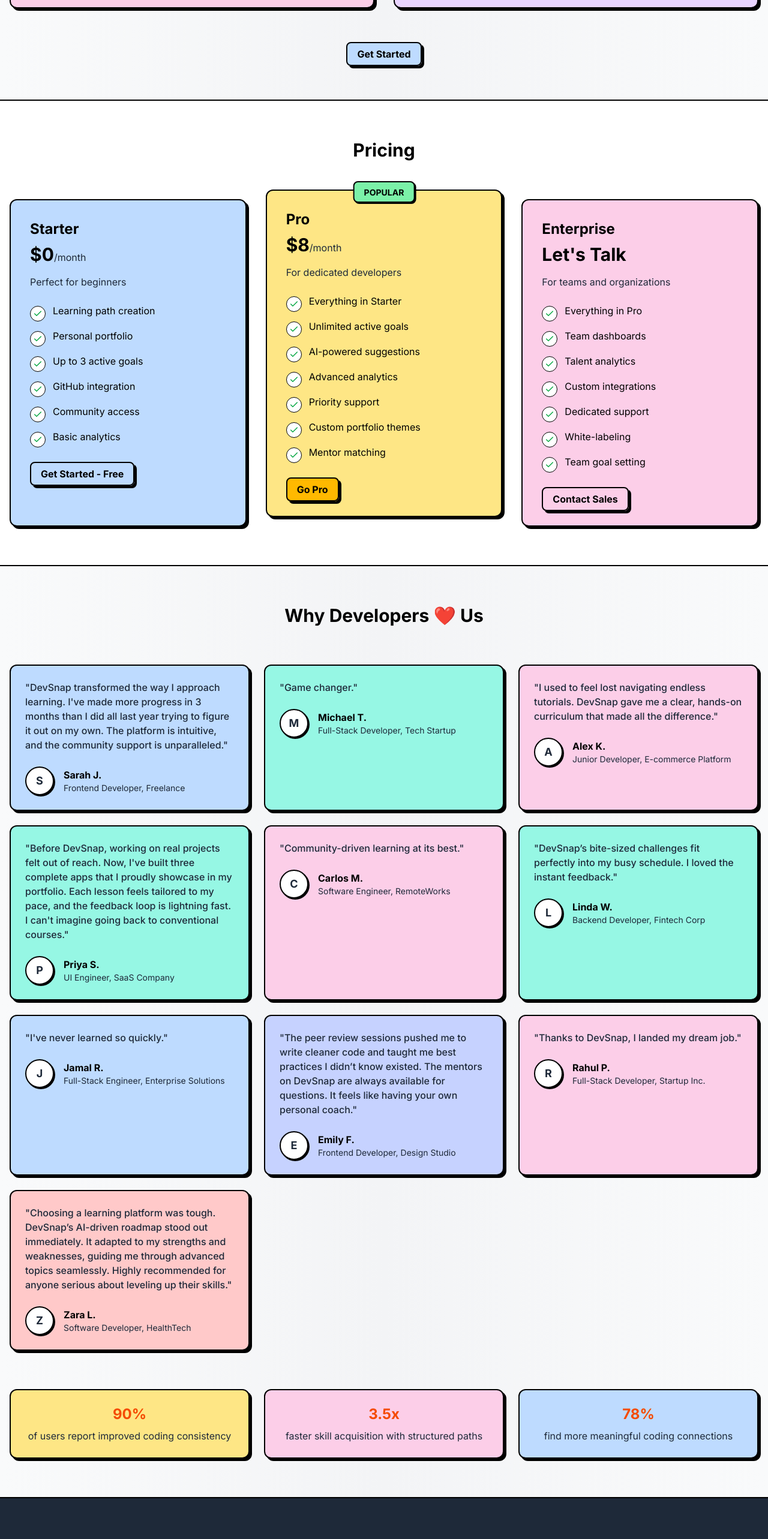
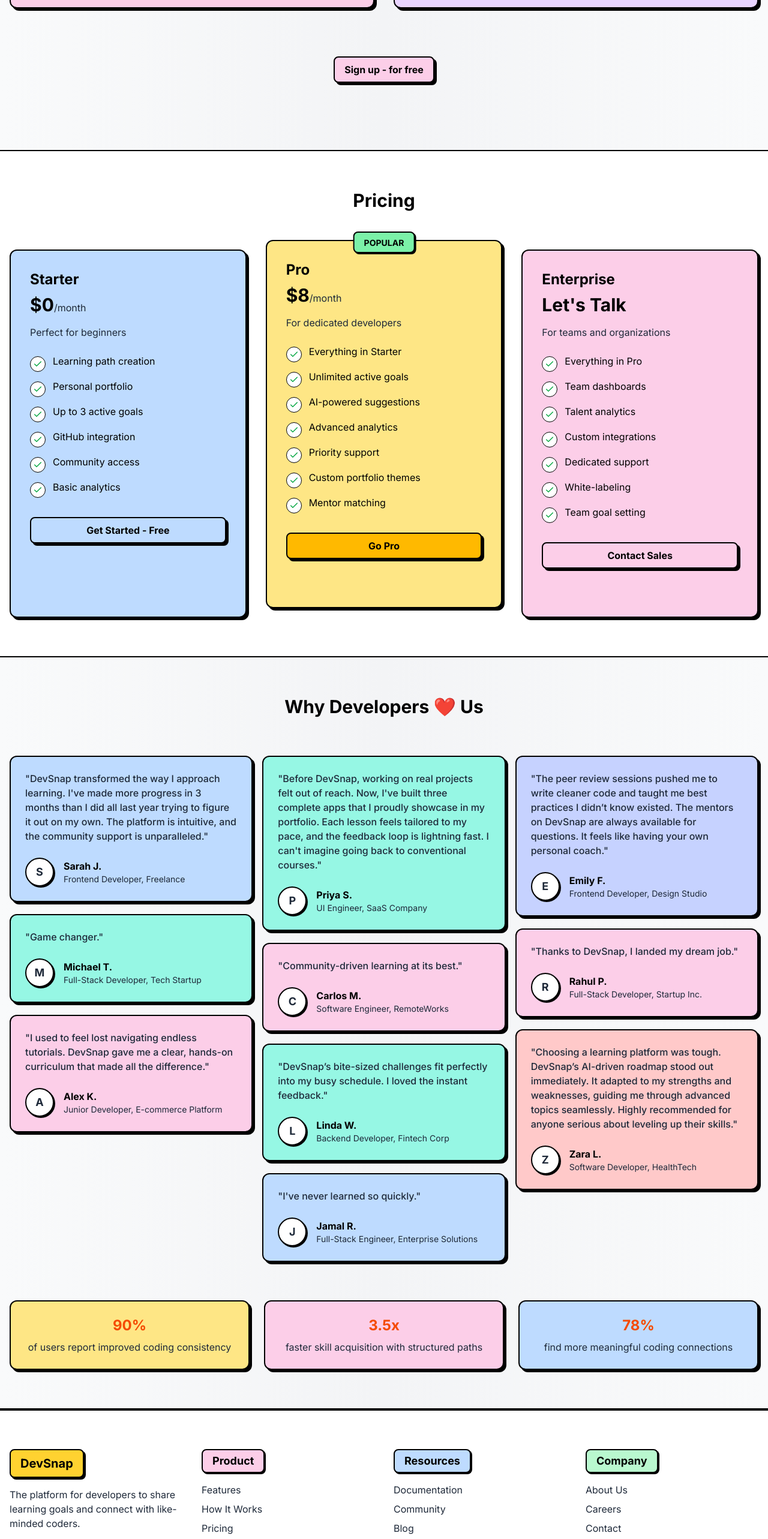
Before and after one commit to Harshrawat27/devsnap, a Next.js app: page / in a window 1280 px wide. Shown: the part 2244-4810 px from the top of the page at 60% size. Built offline with nearby package versions, Linux system fonts and the light colour scheme.

Commit message:
home page done

```diff
--- a/components/layout/Footer.tsx
+++ b/components/layout/Footer.tsx
@@ -1,4 +1,5 @@
 // components/layout/Footer.tsx
+'use client';
 import React, { FC } from 'react';
 import Link from 'next/link';
 import { Github, Linkedin, Twitter } from 'lucide-react';
@@ -6,37 +7,124 @@
 
 const Footer: FC = () => {
   return (
-    <footer className='bg-gray-800 text-white pt-16 pb-8'>
+    <footer className='bg-white pt-16 pb-8 border-t-2 border-black'>
       <div className='container mx-auto px-4'>
         <div className='grid md:grid-cols-4 gap-8 mb-12'>
           {/* Logo and social links */}
           <div>
-            <Link href='/' className='text-xl font-bold'>
-              DevSnap
+            <Link href='/' className='flex items-center space-x-2'>
+              <div
+                className='bg-amber-300 px-4 py-2 rounded-lg flex items-center'
+                style={{
+                  boxShadow: '3px 3px 0px 0px rgba(0,0,0,1)',
+                  border: '2px solid black',
+                  transition: 'all 0.2s ease',
+                  transform: 'translate(0, 0)',
+                  position: 'relative',
+                }}
+                onMouseOver={(e) => {
+                  e.currentTarget.style.transform = 'translate(4px, 4px)';
+                  e.currentTarget.style.boxShadow =
+                    '0px 0px 0px 0px rgba(0, 0, 0, 1)';
+                }}
+                onMouseOut={(e) => {
+                  e.currentTarget.style.transform = 'translate(0, 0)';
+                  e.currentTarget.style.boxShadow =
+                    '3px 3px 0px 0px rgba(0, 0, 0, 1)';
+                }}
+              >
+                <span className='text-xl font-bold text-black'>DevSnap</span>
+              </div>
             </Link>
-            <p className='mt-4 text-gray-300'>
+            <p className='mt-4 text-gray-800'>
               The platform for developers to share learning goals and connect
               with like-minded coders.
             </p>
             <div className='mt-6 flex space-x-4'>
               <a
                 href='https://github.com'
-                className='text-gray-300 hover:text-white'
+                className='text-gray-800 hover:text-orange-500'
                 aria-label='GitHub'
+                style={{
+                  display: 'flex',
+                  justifyContent: 'center',
+                  alignItems: 'center',
+                  width: '40px',
+                  height: '40px',
+                  borderRadius: '50%',
+                  border: '2px solid black',
+                  boxShadow: '2px 2px 0px 0px rgba(0,0,0,1)',
+                  background: '#f0abfc',
+                  transition: 'all 0.2s ease',
+                }}
+                onMouseOver={(e) => {
+                  e.currentTarget.style.transform = 'translate(2px, 2px)';
+                  e.currentTarget.style.boxShadow =
+                    '0px 0px 0px 0px rgba(0, 0, 0, 1)';
+                }}
+                onMouseOut={(e) => {
+                  e.currentTarget.style.transform = 'translate(0, 0)';
+                  e.currentTarget.style.boxShadow =
+                    '2px 2px 0px 0px rgba(0, 0, 0, 1)';
+                }}
               >
                 <Github size={20} />
               </a>
               <a
                 href='https://twitter.com'
-                className='text-gray-300 hover:text-white'
+                className='text-gray-800 hover:text-orange-500'
                 aria-label='Twitter'
+                style={{
+                  display: 'flex',
+                  justifyContent: 'center',
+                  alignItems: 'center',
+                  width: '40px',
+                  height: '40px',
+                  borderRadius: '50%',
+                  border: '2px solid black',
+                  boxShadow: '2px 2px 0px 0px rgba(0,0,0,1)',
+                  background: '#93c5fd',
+                  transition: 'all 0.2s ease',
+                }}
+                onMouseOver={(e) => {
+                  e.currentTarget.style.transform = 'translate(2px, 2px)';
+                  e.currentTarget.style.boxShadow =
+                    '0px 0px 0px 0px rgba(0, 0, 0, 1)';
+                }}
+                onMouseOut={(e) => {
+                  e.currentTarget.style.transform = 'translate(0, 0)';
+                  e.currentTarget.style.boxShadow =
+                    '2px 2px 0px 0px rgba(0, 0, 0, 1)';
+                }}
               >
                 <Twitter size={20} />
               </a>
               <a
                 href='https://linkedin.com'
-                className='text-gray-300 hover:text-white'
+                className='text-gray-800 hover:text-orange-500'
                 aria-label='LinkedIn'
+                style={{
+                  display: 'flex',
+                  justifyContent: 'center',
+                  alignItems: 'center',
+                  width: '40px',
+                  height: '40px',
+                  borderRadius: '50%',
+                  border: '2px solid black',
+                  boxShadow: '2px 2px 0px 0px rgba(0,0,0,1)',
+                  background: '#86efac',
+                  transition: 'all 0.2s ease',
+                }}
+                onMouseOver={(e) => {
+                  e.currentTarget.style.transform = 'translate(2px, 2px)';
+                  e.currentTarget.style.boxShadow =
+                    '0px 0px 0px 0px rgba(0, 0, 0, 1)';
+                }}
+                onMouseOut={(e) => {
+                  e.currentTarget.style.transform = 'translate(0, 0)';
+                  e.currentTarget.style.boxShadow =
+                    '2px 2px 0px 0px rgba(0, 0, 0, 1)';
+                }}
               >
                 <Linkedin size={20} />
               </a>
@@ -44,15 +132,28 @@
           </div>
 
           {/* Footer navigation sections */}
-          {footerSections.map((section) => (
+          {footerSections.map((section, index) => {
+            // Alternate colors for section headings
+            const colors = ['bg-pink-200', 'bg-blue-200', 'bg-green-200'];
+            const bgColor = colors[index % colors.length];
+
+            return (
               <div key={section.title}>
-              <h3 className='text-lg font-semibold mb-4'>{section.title}</h3>
+                <h3
+                  className={`text-lg font-bold mb-4 inline-block ${bgColor} px-4 py-1 rounded-lg`}
+                  style={{
+                    boxShadow: '2px 2px 0px 0px rgba(0,0,0,1)',
+                    border: '2px solid black',
+                  }}
+                >
+                  {section.title}
+                </h3>
                 <ul className='space-y-2'>
                   {section.links.map((link) => (
                     <li key={link.name}>
                       <Link
                         href={link.href}
-                      className='text-gray-300 hover:text-white'
+                        className='text-gray-800 hover:text-orange-500 hover:underline'
                       >
                         {link.name}
                       </Link>
@@ -60,18 +161,55 @@
                   ))}
                 </ul>
               </div>
-          ))}
+            );
+          })}
         </div>
 
-        <div className='pt-8 border-t border-gray-700 flex flex-col md:flex-row justify-between items-center'>
-          <p className='text-gray-300'>
+        <div className='pt-8 border-t-2 border-black flex flex-col md:flex-row justify-between items-center'>
+          <p className='text-gray-800'>
             &copy; {new Date().getFullYear()} DevSnap. All rights reserved.
           </p>
-          <div className='mt-4 md:mt-0'>
-            <Link href='/terms' className='text-gray-300 hover:text-white mr-4'>
+          <div className='mt-4 md:mt-0 flex flex-wrap gap-4'>
+            <Link
+              href='/terms'
+              className='bg-gray-100 px-3 py-1 rounded-lg text-gray-800 hover:bg-gray-200'
+              style={{
+                boxShadow: '2px 2px 0px 0px rgba(0,0,0,1)',
+                border: '1px solid black',
+                transition: 'all 0.2s ease',
+              }}
+              onMouseOver={(e) => {
+                e.currentTarget.style.transform = 'translate(2px, 2px)';
+                e.currentTarget.style.boxShadow =
+                  '0px 0px 0px 0px rgba(0, 0, 0, 1)';
+              }}
+              onMouseOut={(e) => {
+                e.currentTarget.style.transform = 'translate(0, 0)';
+                e.currentTarget.style.boxShadow =
+                  '2px 2px 0px 0px rgba(0, 0, 0, 1)';
+              }}
+            >
               Terms of Service
             </Link>
-            <Link href='/privacy' className='text-gray-300 hover:text-white'>
+            <Link
+              href='/privacy'
+              className='bg-gray-100 px-3 py-1 rounded-lg text-gray-800 hover:bg-gray-200'
+              style={{
+                boxShadow: '2px 2px 0px 0px rgba(0,0,0,1)',
+                border: '1px solid black',
+                transition: 'all 0.2s ease',
+              }}
+              onMouseOver={(e) => {
+                e.currentTarget.style.transform = 'translate(2px, 2px)';
+                e.currentTarget.style.boxShadow =
+                  '0px 0px 0px 0px rgba(0, 0, 0, 1)';
+              }}
+              onMouseOut={(e) => {
+                e.currentTarget.style.transform = 'translate(0, 0)';
+                e.currentTarget.style.boxShadow =
+                  '2px 2px 0px 0px rgba(0, 0, 0, 1)';
+              }}
+            >
               Privacy Policy
             </Link>
           </div>
--- a/components/sections/Features.tsx
+++ b/components/sections/Features.tsx
@@ -81,9 +81,9 @@
           })}
         </div>
 
-        <div className='text-center mt-16'>
-          <AnimatedButton href='/signup' color='blue'>
-            Get Started
+        <div className='flex flex-col sm:flex-row justify-center gap-6 mb-12 mt-20'>
+          <AnimatedButton href='/signup' color='pink'>
+            Sign up - for free
           </AnimatedButton>
         </div>
       </div>
--- a/components/sections/Pricing.tsx
+++ b/components/sections/Pricing.tsx
@@ -86,7 +86,7 @@
                     </li>
                   ))}
                 </ul>
-
+                <div className='flex flex-col sm:flex-row justify-center gap-6 mb-12 mt-5'>
                   <AnimatedButton
                     href={tier.buttonLink}
                     color={
@@ -102,6 +102,7 @@
                     {tier.buttonText}
                   </AnimatedButton>
                 </div>
+              </div>
             );
           })}
         </div>
--- a/components/sections/Testimonials.tsx
+++ b/components/sections/Testimonials.tsx
@@ -71,11 +71,11 @@
           Why Developers <span className='text-orange-500'>❤️</span> Us
         </h2>
 
-        <div className='grid md:grid-cols-3 gap-6 mt-12'>
+        <div className='columns-1 md:columns-2 lg:columns-3 mt-12'>
           {testimonials.map((testimonial, index) => (
             <div
               key={testimonial.id}
-              className={`${cardColorArray[index]} p-6 rounded-xl relative overflow-hidden`}
+              className={`${cardColorArray[index]} p-6 rounded-xl relative overflow-hidden mb-5`}
               style={{
                 boxShadow: '4px 4px 0px 0px rgba(0,0,0,1)',
                 border: '2px solid black',
```
Lines whose indentation alone changed are shown as unchanged.
